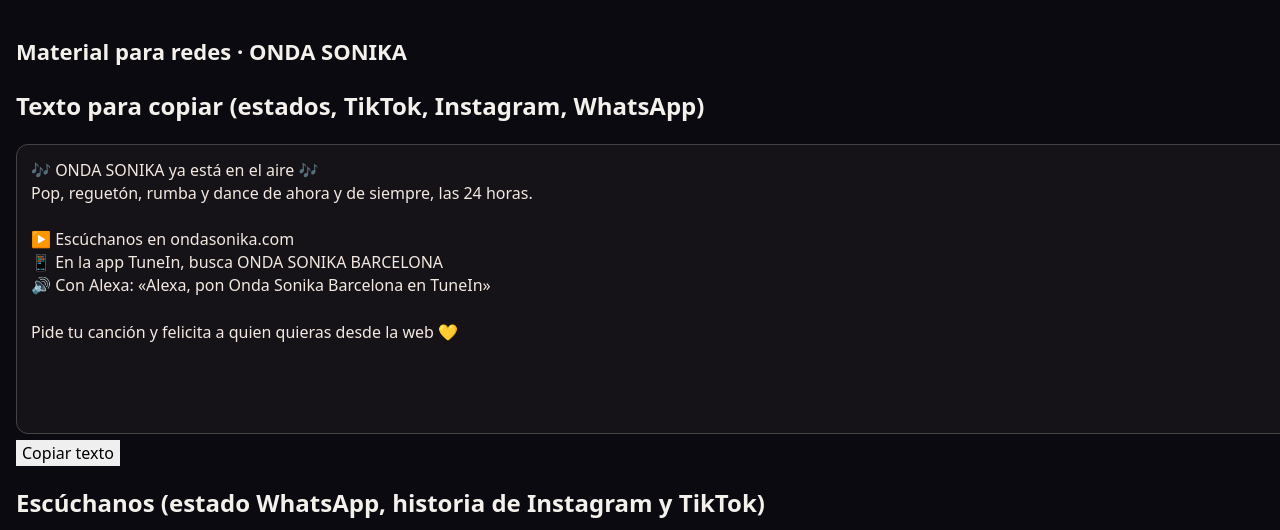
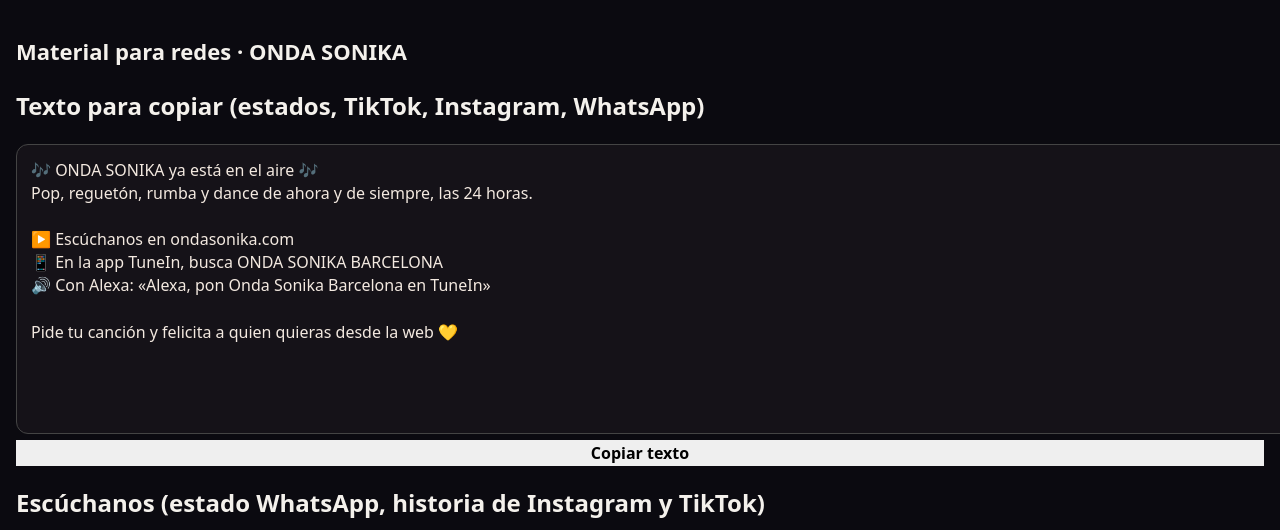
Before and after one commit to AngelChiva/onda-sonika, a plain HTML site: page promo/index.html in a window 1280 px wide. Shown: the top 530 px of the page. Drawn offline with Linux system fonts and the light colour scheme.

Commit message:
Promo: botón copiar a todo el ancho
Co-Authored-By: Claude Opus 5.5 <noreply@anthropic.com>
Claude-Session: https://claude.ai/code/session_0193Gc6WkG3EG4sShWebj6tJ

```diff
--- a/promo/index.html
+++ b/promo/index.html
@@ -8,7 +8,7 @@ Pop, reguetón, rumba y dance de ahora y de siempre, las 24 horas.
 📱 En la app TuneIn, busca ONDA SONIKA BARCELONA
 🔊 Con Alexa: «Alexa, pon Onda Sonika Barcelona en TuneIn»
 
-Pide tu canción y felicita a quien quieras desde la web 💛</textarea><button class="b" id="cp" type="button" style="border:0;cursor:pointer;font:inherit">Copiar texto</button><script>document.getElementById("cp").onclick=async()=>{const t=document.getElementById("txt");try{await navigator.clipboard.writeText(t.value)}catch(e){t.select();document.execCommand("copy")}const b=document.getElementById("cp");b.textContent="¡Copiado!";setTimeout(()=>b.textContent="Copiar texto",2000)}</script>
+Pide tu canción y felicita a quien quieras desde la web 💛</textarea><button class="b" id="cp" type="button" style="border:0;cursor:pointer;font:inherit;font-weight:800;width:100%">Copiar texto</button><script>document.getElementById("cp").onclick=async()=>{const t=document.getElementById("txt");try{await navigator.clipboard.writeText(t.value)}catch(e){t.select();document.execCommand("copy")}const b=document.getElementById("cp");b.textContent="¡Copiado!";setTimeout(()=>b.textContent="Copiar texto",2000)}</script>
 <h2>Escúchanos (estado WhatsApp, historia de Instagram y TikTok)</h2><img src="onda-sonika-escuchanos-story.png" alt="Escúchanos en ondasonika.com y TuneIn"><a class="b" href="onda-sonika-escuchanos-story.png" download>Descargar imagen</a>
 <h2>Viernes Tecnodance</h2>
 <p class="n">En el iPhone: abre el vídeo, pulsa el botón de compartir (cuadrado con flecha) y elige «Guardar vídeo». Para las imágenes, mantén el dedo encima y «Añadir a Fotos».</p>
```
